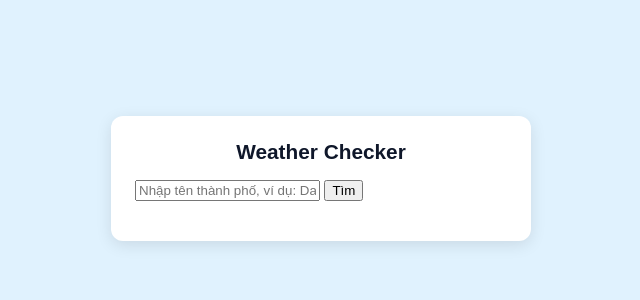
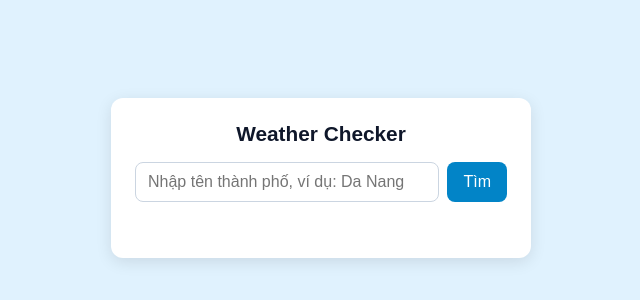
Before and after one commit to nvanbao/weather-checker, a plain HTML site: page index.html in a window 1280 px wide. Shown: the part 222-522 px from the top of the page, without its empty margins (319-959 px from the left). Drawn offline with Linux system fonts and the light colour scheme.

Commit message:
style: add search box styles

```diff
--- a/style.css
+++ b/style.css
@@ -28,3 +28,37 @@ h1 {
   text-align: center;
   color: #0f172a;
 }
+
+.search {
+  display: flex;
+  gap: 8px;
+}
+
+input {
+  flex: 1;
+  padding: 10px 12px;
+  border: 1px solid #cbd5e1;
+  border-radius: 8px;
+  font-size: 1rem;
+}
+
+button {
+  padding: 10px 16px;
+  border: none;
+  border-radius: 8px;
+  background: #0284c7;
+  color: #ffffff;
+  font-size: 1rem;
+  cursor: pointer;
+}
+
+button:hover {
+  background: #0369a1;
+}
+
+#status {
+  min-height: 1.2em;
+  margin: 12px 0 0;
+  text-align: center;
+  color: #64748b;
+}
```
